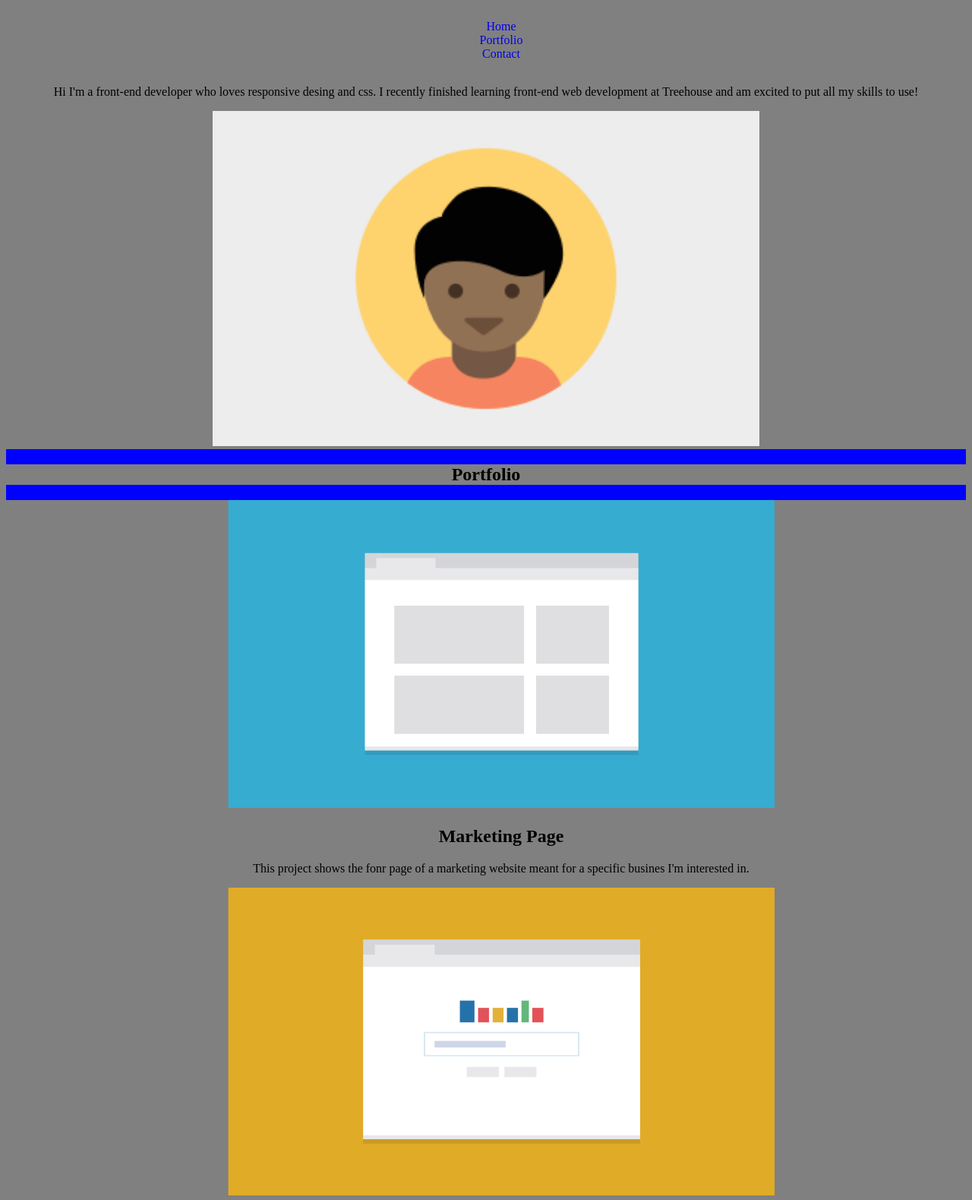
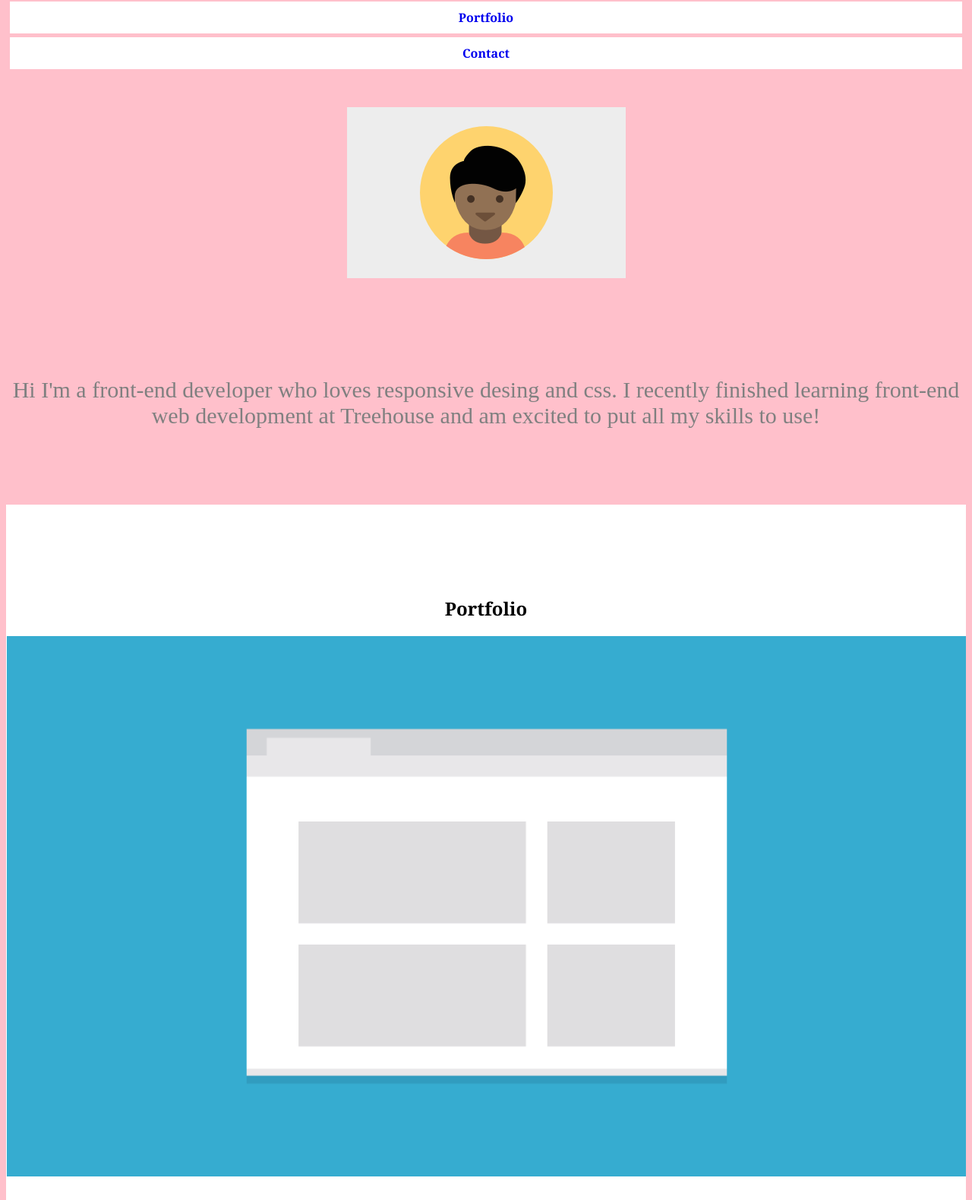
Before and after one commit to leny4/Project_two_treehouse, a plain HTML site: page index.html in a window 1280 px wide. Shown: the part 78-1657 px from the top of the page at 76% size. Drawn offline with Linux system fonts and the light colour scheme.

Commit message:
eccolo
eccolo

```diff
--- /dev/null
+++ b/css/responsive.css
@@ -0,0 +1,14 @@
+
+@media  only screen and (min-width: 768px){
+    h1{
+        text-align: center;
+    }
+    .container1{
+       display: none;
+
+    }
+ }
+
+ @media  only screen and (min-width: 1024px){
+    body{background-color:pink;}
+}
--- a/css/style.css
+++ b/css/style.css
@@ -1,37 +1,117 @@
-/******************
-******************
-Unviesal
-*/
 *{
-    text-decoration: none;
-    list-style-type: none;
     box-sizing: border-box;
-    overflow: auto;
-    text-align: center ;
-    background-color:grey;
-}
-#centro{
-    background-color:blue;
 }
 
-img {
-    max-width: 100%;
-    height: auto;
-    position: center;
-    width: 45em;
+/*First unitl Last*/
+
+
+body{
+    background-color: #e9e3e3
 }
 
+h1{
+    text-align: center;
+    font-family:  'Changa+One', sans-serif;
+}
+
+ul {
+    font-family: Cambria, Cochin, Georgia, Times, 'Times New Roman', serif;
+    padding: 0;
+    margin: 0;
+    list-style: none;
+
+  }
+
+ ul li :link{
+     text-decoration: none;
+
+ }
+ ul li :visited{
+ color: black;
 
 
+ }
+ .container1{
+    text-align:center;
+    border: 10px solid white;
+    margin:5px;
+    padding 5px;
+    background-color: white;
+  }
+  .container2{
+    text-align:center;
+    border: 10px solid white;
+    margin:5px;
+    padding 5px;
+    background-color: white;
+  }
+  .container3{
+    text-align:center;
+    border: 10px solid white;
+    margin:5px;
+    margin-bottom: 50px;
+    padding 5px;
+    background-color: white;
+  }
 
-@media(min-width 768px){
-    .body{
-        margin: auto
-        width: 40%;
+  #Profileimg{
+     text-align: center;
+     margin-bottom: 20px;
+  }
+
+  .introstart{
+    color:grey;
+    text-align: center;
+    margin-top: 10%;
+    font-size: 30px;
+  }
+ /*SECTION PART*/
+section{
+    background-color: white;
+    text-align: center;
     }
-.container{
 
-        float:center;
-   }
+    .ulcentro{
+        margin-top: 100px;
+        margin-bottom: 50px;
+        padding-top: 100px;
+        padding-bottom: 100px;
+    }
+
+    .ulcentro p{
+        font-size: 150%;
+
+
+    }
+
+
+  .ulcentro img{
+    width: 100%;
+}
+
+ /*FOOTER PART*/
+#sotto{
+    text-align: center;
+}
+
+#sotto h3{
+     font-family: Cambria, Cochin, Georgia, Times, 'Times New Roman', serif;
+}
+.downdownleft{
+    font-family: Cambria, Cochin, Georgia, Times, 'Times New Roman', serif;
+      float: left;
+
 
 }
+/*MAKING Disapear ul li home ecc..*/
+.downdownright li:nth-child(-n+3){
+      display: none;
+}
+.downdownright{
+    float: right;
+
+}
+#textbox{
+    clear: both;
+
+}
--- a/index.html
+++ b/index.html
@@ -7,6 +7,7 @@
     <title>Project-Treehouse</title>
     <link href="https://fonts.googleapis.com/css?family=Changa+One|Open+Sans:400,400i,700,700i,800" rel="stylesheet">
     <link rel="stylesheet" type="text/css" href="css/style.css">
+    <link rel="stylesheet" type="text/css" href="css/responsive.css">
 </head>
 
 
@@ -15,23 +16,25 @@
 <header id="top">
         <h1>Leonardo</h1>
 
+    <div class ="container ">
        <nav>
-            <ul class="container">
-                    <li><a href="#top">Home </a> </li>
-                    <li><a href="#centro">Portfolio</a> </li>
-                    <li><a href="#sotto">Contact</a> </li>
-                </ul>
+        <ul>
+                <li class="container1"><a href="#top"><b>Home</b> </a> </li>
+                <li class="container2"><a href="#centro"><b>Portfolio</b></a> </li>
+                <li class="container3"><a href="#sotto"><b>Contact</b></a> </li>
+        </ul>
         </nav>
+    </div>
 
-        <p>Hi I'm a front-end developer who loves responsive
-           desing and css. I recently finished learning front-end
-           web development at Treehouse and am excited to put
-           all my skills to use!
-        </p>
+
         <div id="Profileimg">
     <img src="images/responsive-layout-profile.png" alt="Immagine profilo" >
 </div>
-
+<p class=" introstart">Hi I'm a front-end developer who loves responsive
+    desing and css. I recently finished learning front-end
+    web development at Treehouse and am excited to put
+    all my skills to use!
+ </p>
 </header>
 
 <!--SECONDA PARTE-->
@@ -39,9 +42,8 @@
 <section id="centro" >
 
 
-        <h2>Portfolio</h2>
-
-    <ul >
+    <ul class="ulcentro">
+            <h2 >Portfolio</h2>
         <li>
              <img src="images/portfolio-1.png">
             <h2> Marketing Page</h2>
@@ -103,27 +105,30 @@
 
 
     <!--TERZA PARTE-->
- <footer>
+ <footer id="sotto">
 
 
             <h3>Contact</h3>
                 <p>If you're interested in chatting or want more information
                 about what I've been working on, I'd love to hear from you!
                 </p>
-            <p>Phone: <strong>+1(111)555-1234</strong></p>
-            <p>Email: <strong>email@yoursite.com</strong></p>
-
+            <p>Phone <strong>+1(111)555-1234</strong></p>
+            <p>Email <strong>email@yoursite.com</strong></p>
+            </div>
     <hr> <!--LINE----DIV IED-->
 
-    <div id="sotto">
-        <ul>
-            <li><a href=#top>Home </a> </li>
-            <li><a href=#centro>Portfolio</a> </li>
-            <li><a href=#sotto>Contact</a> </li>
+    <div id="textbox">
+
+        <ul class="downdownright">
+            <li><a href=#top><b>Home</b> </a> </li>
+            <li><a href=#centro><b>Portfolio</b></a> </li>
+            <li><a href=#sotto><b>Contact</b></a> </li>
+            <li><a href=#top><b>BACK TO TOP</b></a> </li>
         </ul>
+
+             <p class="downdownleft">&copy;<b>Leonardo</b></p>
+
     </div>
-
-        <p class="copy">&copy;Leonardo</p>
 
  </footer>
     </body>
```
